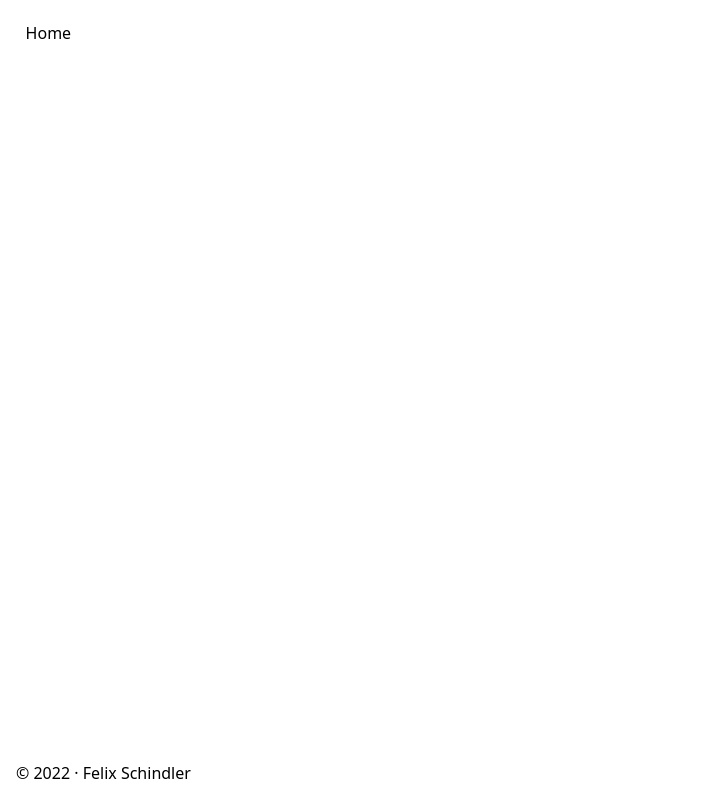
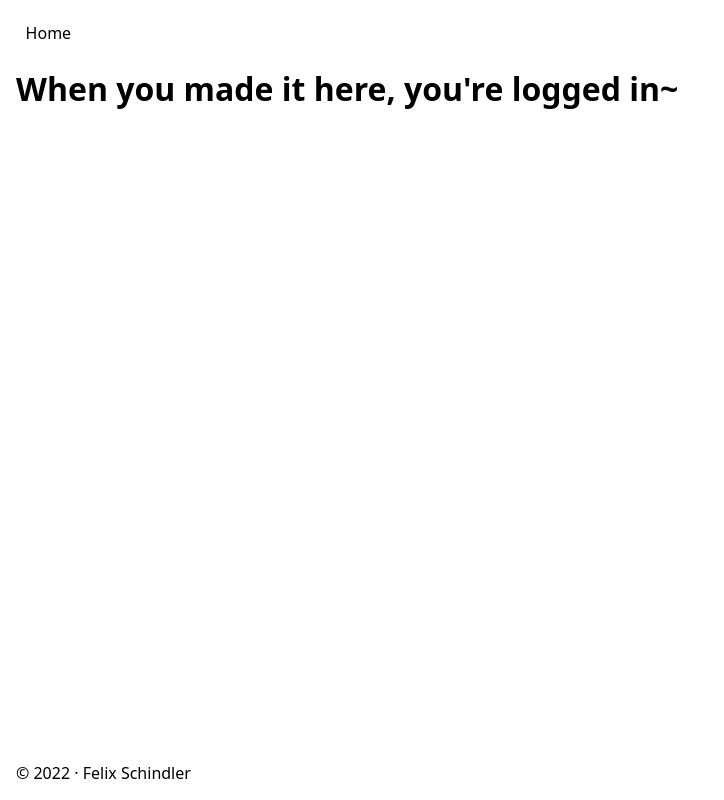
Before and after one commit to felix-schindler/com, a SvelteKit app: page /app in a window 1280 px wide. Shown: the whole page, without its empty margins (0-724 px from the left). Built offline with nearby package versions, Linux system fonts and the light colour scheme.

Commit message:
Add placeholder `/app` pages

```diff
--- a/src/routes/app/+page.svelte
+++ b/src/routes/app/+page.svelte
@@ -0,0 +1 @@
+<h1>When you made it here, you're logged in~</h1>
--- /dev/null
+++ b/src/routes/app/auth/+page.svelte
@@ -0,0 +1 @@
+<h1>Login</h1>
--- /dev/null
+++ b/src/routes/app/auth/register/+page.svelte
@@ -0,0 +1 @@
+<h1>Register</h1>
```
